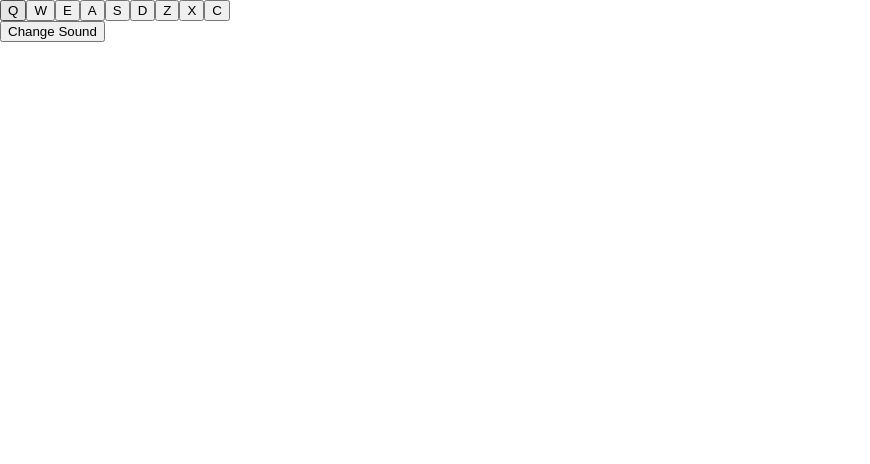
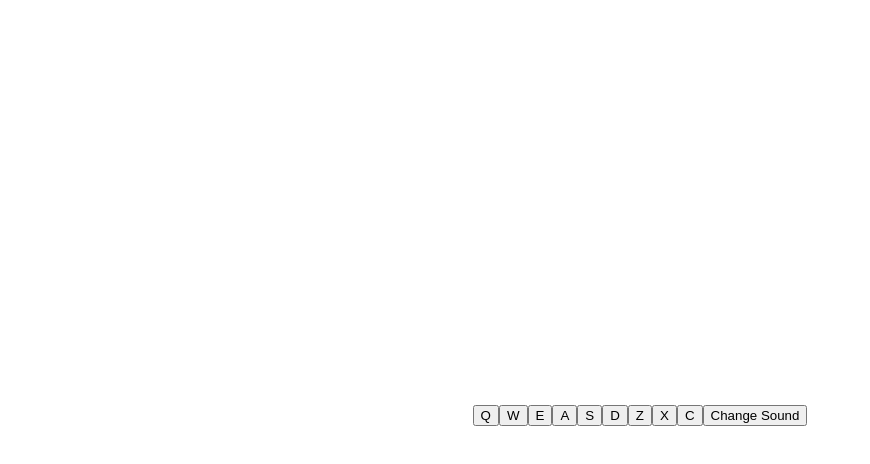
Before and after one commit to didi-devs/my-drum-machine, a React (Create React App) app: page / in a window 1280 px wide. Shown: the top 464 px of the page, without its empty margins (0-870 px from the left). Built offline with nearby package versions, Linux system fonts and the light colour scheme.

Commit message:
keyboard styling

```diff
--- a/src/App.js
+++ b/src/App.js
@@ -139,21 +139,27 @@ const KeyboardKey = ({ play, sound: { keyTrigger, url, keyCode } }) => {
   },[] )
 
   return (
+    <div id='wrapper'>
     <button className="drum-pad" onClick={() => play(keyTrigger)} >
       <div id="display">
         <audio id={keyTrigger} className="clip" src={url} />
         {keyTrigger}
       </div>
-    </button>
+      </button>
+    </div>
   );
 };
 const Keyboard = ({ play , sounds}) => {
-  return sounds.map((sound) => <KeyboardKey play={play} sound={sound} />)
+  // <div className='keyboard'>
+   return sounds.map((sound) => <KeyboardKey play={play} sound={sound} />)
+  // </div>
 }
 
 const DrumControls = ({ secondGroup }) => (
+  <div id='wrapper'>
   <div className="controle">
     <button onClick={secondGroup}> Change Sound</button>
+    </div>
   </div>
 )
 
--- a/src/App.scss
+++ b/src/App.scss
@@ -1,3 +1,18 @@
 *{
   margin: 0;
 }
+
+#drum-machine {
+  margin: 15px;
+  height: 100vh;
+  display: flex;
+  align-items: center;
+  justify-content: center;
+  // flex-direction: column;
+}
+
+.keyboard {
+  display: grid;
+  grid-gap: 10px;
+  grid-template-columns: repeat(3, 1fr);
+}
```
